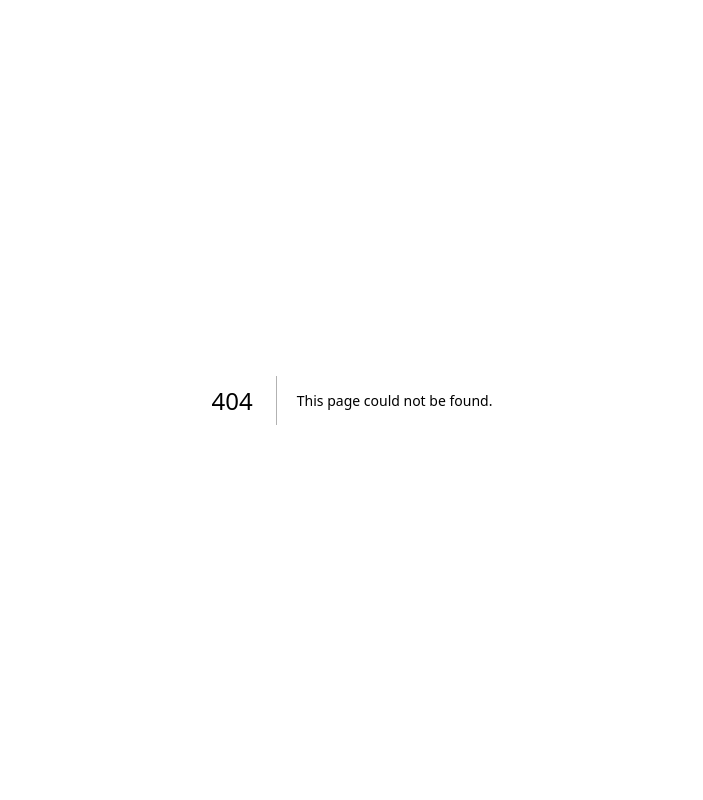
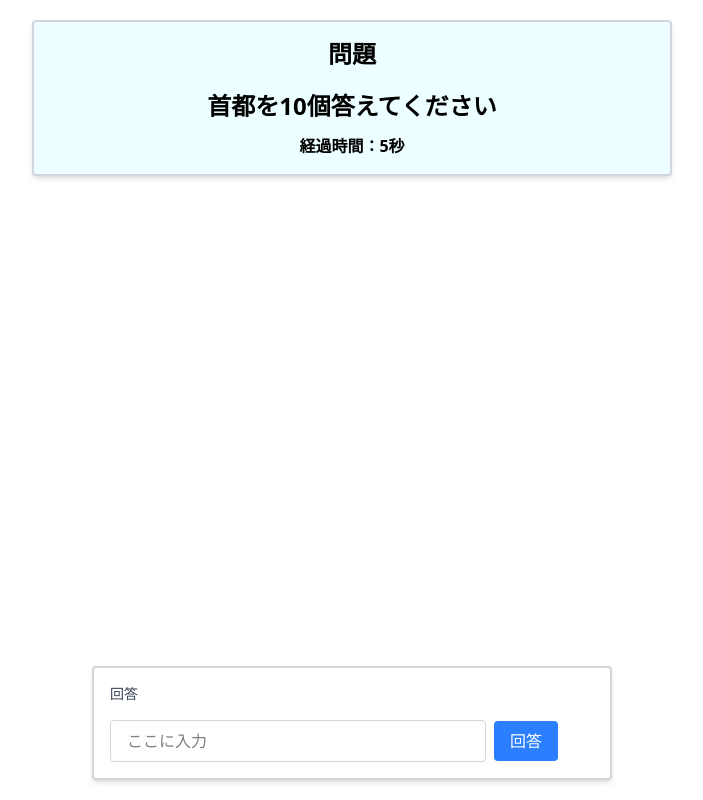
Before and after one commit to KinuGra/speed-turn-battle, a Next.js app: page /Game in a window 1280 px wide. Before the commit this address had no page. Shown: the whole page, without its empty margins (288-991 px from the left). Built offline with nearby package versions, Linux system fonts and the light colour scheme.

Commit message:
ゲーム画面コンポーネント作成

```diff
--- /dev/null
+++ b/src/app/Game/page.tsx
@@ -0,0 +1,9 @@
+import GameScreen from "@/components/GameScreen";
+
+export default function Game() {
+  return (
+    <div>
+      <GameScreen />
+    </div>
+  );
+}
--- /dev/null
+++ b/src/components/GameScreen.tsx
@@ -0,0 +1,77 @@
+"use client"
+import { useEffect, useState } from "react";
+
+const question = [
+    {
+        question:"首都を10個答えてください",
+        answer:["東京", "ソウル", "北京", "ワシントンD.C.", "ロンドン", "パリ", "バンコク", "カイロ", "ニューデリー", "モスクワ"],
+    }
+]
+
+
+
+const GameScreen = () => {
+
+    const [time,setTime] = useState(0);
+    const [answer,setAnswer] = useState("");
+    const handleClick = () => {
+        window.alert("回答を送信しました。");
+        setAnswer("");
+    }
+
+    useEffect(() => {
+        // ストップウォッチを開始する処理0秒~
+       const intervalId = setInterval(() => {
+            setTime((pre) => pre+1);
+       },1000);
+
+       return () => {
+            clearInterval(intervalId);
+       }
+    },[]);
+    return (
+        <div className="h-screen flex flex-col justify-between">
+        <div className=" border-2 border-gray-300 rounded p-4 bg-cyan-50 shadow-md w-1/2 mx-auto mt-5">
+            <div className="flex flex-col justify-center items-center ">
+                <h1 className=" text-center font-bold text-2xl">問題</h1>
+            </div>
+            <div>
+                {question.map((item,idx) => (
+                    <div key={idx} className="flex flex-col justify-center items-center mt-5">
+                        <h2 className="text-center font-bold text-2xl">{item.question}</h2>
+                    </div>
+                ))}
+            </div>
+            <div>
+                <p className=" text-center font-bold mt-3">経過時間：{time}秒</p>
+            </div>
+        </div>
+
+        {/* 回答フォームを画面の下に表示したい */}
+        <div className="border-2 border-gray-300 rounded p-4 bg-white shadow-md w-3/4 max-w-130 mx-auto mb-5">
+            <div className="flex flex-col gap-4">
+            <label htmlFor="answer" className="text-sm font-medium text-gray-700">回答</label>
+            <div className="flex gap-2 items-center max-w-md w-full">
+                <input
+                id="answer"
+                type="text"
+                autoComplete="off"
+                value={answer}
+                onChange={(e) => setAnswer(e.target.value)}
+                placeholder="ここに入力"
+                className="border border-gray-300 rounded px-4 py-2 focus:outline-none focus:ring-2 focus:ring-blue-400 w-full"
+                />
+                <button
+                onClick={handleClick}
+                className="bg-blue-500 text-white px-4 py-2 rounded hover:bg-blue-600 transition whitespace-nowrap"
+                >
+                回答
+                </button>
+            </div>
+            </div>
+        </div>
+        </div>
+    )
+}
+
+export default GameScreen;
```
